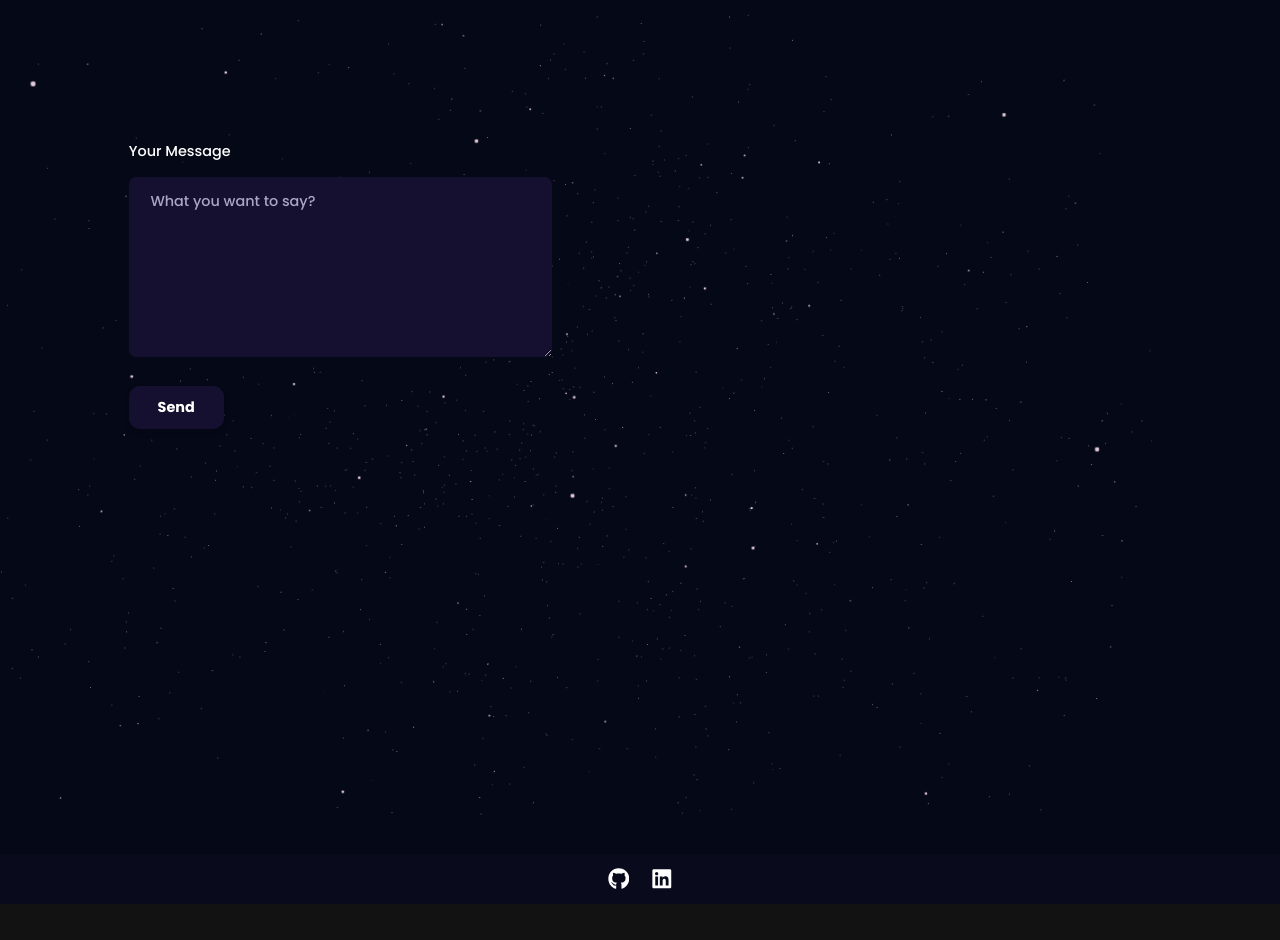
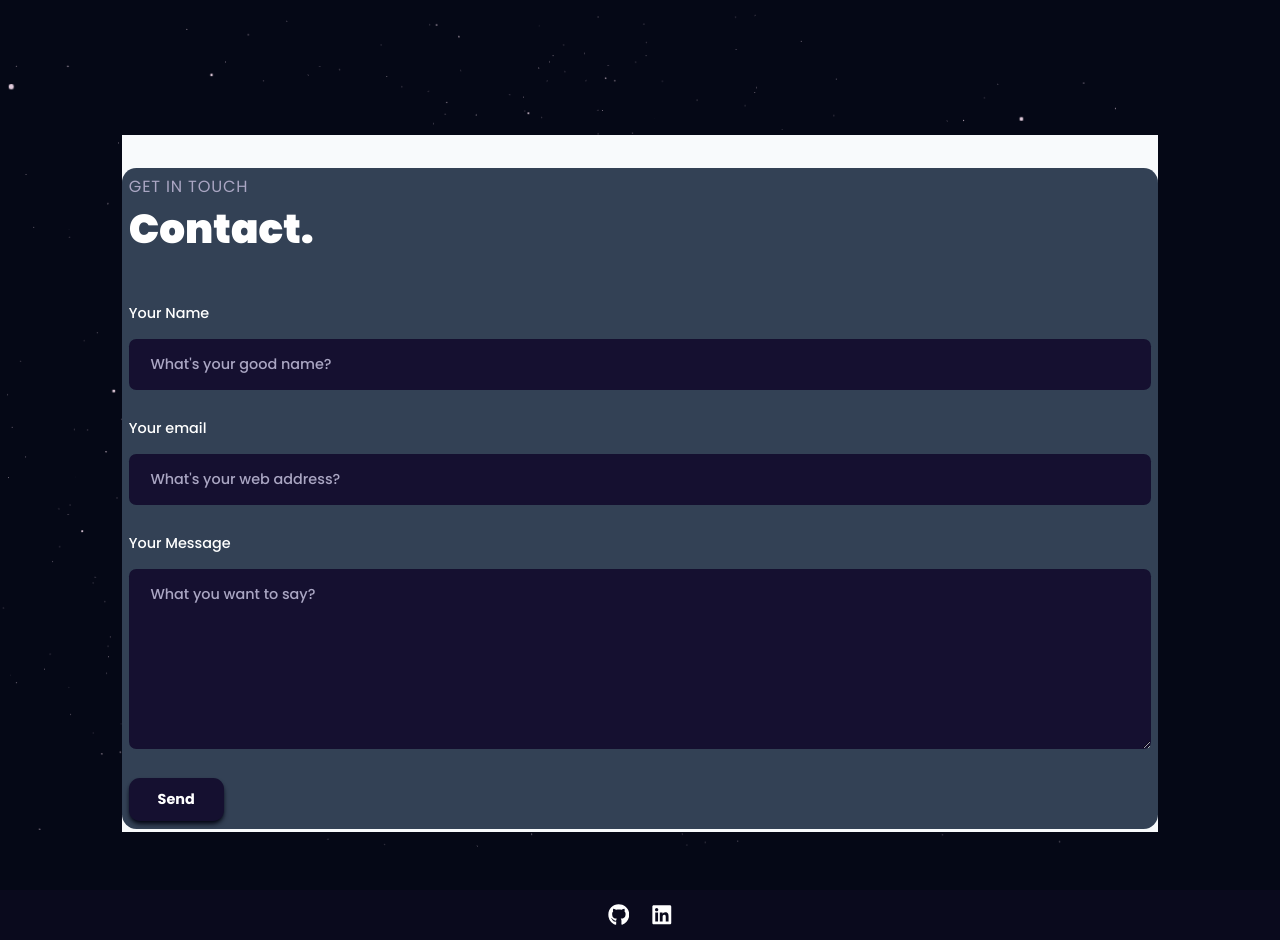
Before and after one commit to Dilshad0001/Portfolio, a React (Vite) app: page / in a window 1280 px wide. Shown: the part 3620-4560 px from the top of the page. Before the commit the page ends 4524 px from the top, so only its background shows below. Built offline with nearby package versions, Linux system fonts and the light colour scheme.

Commit message:
contact issue solved

```diff
--- a/src/components/Contact.jsx
+++ b/src/components/Contact.jsx
@@ -63,11 +63,11 @@ const Contact = () => {
 
   return (
     <div
-      className={`xl:mt-12 flex xl:flex-row flex-col-reverse gap-10 overflow-hidden`}
+      className={`xl:mt-12 flex  flex-col-reverse gap-10 overflow-hidden xl:bg-slate-50 `}
     >
 <motion.div
   variants={slideIn("left", "tween", 0.2, 1)}
-  className='flex-[0.75] p-2 rounded-2xl z-10 pointer-events-auto relative top-[-380px] sm:top-0 md:top-[-400px]'
+  className='flex-[0.75] p-2 rounded-2xl z-10 pointer-events-auto relative top-[-380px] sm:top-0 md:top-[-400px] xl:-top-[4px] xl:flex-[1] xl:bg-slate-700'
 >
   {/* Form contents */}
 
```
